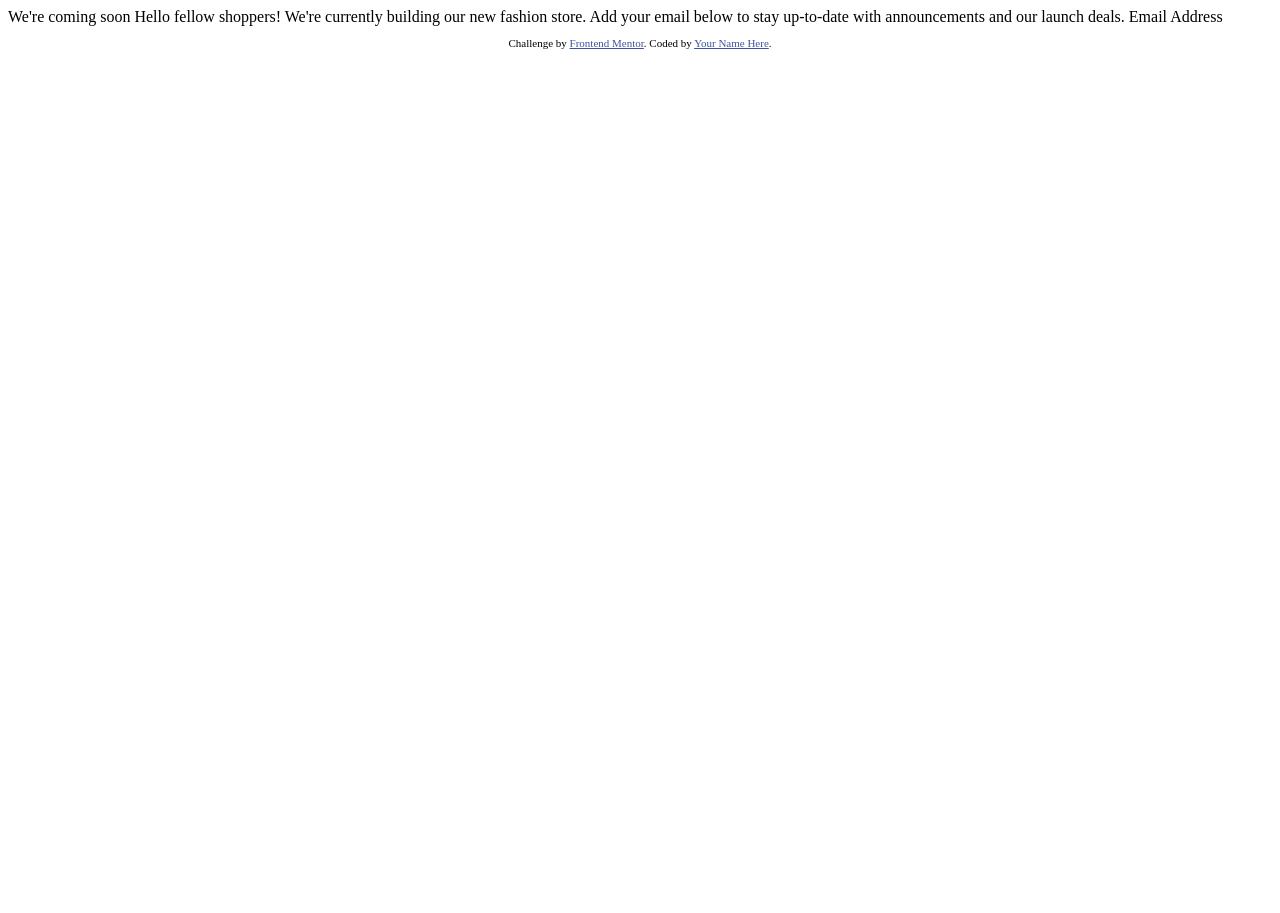
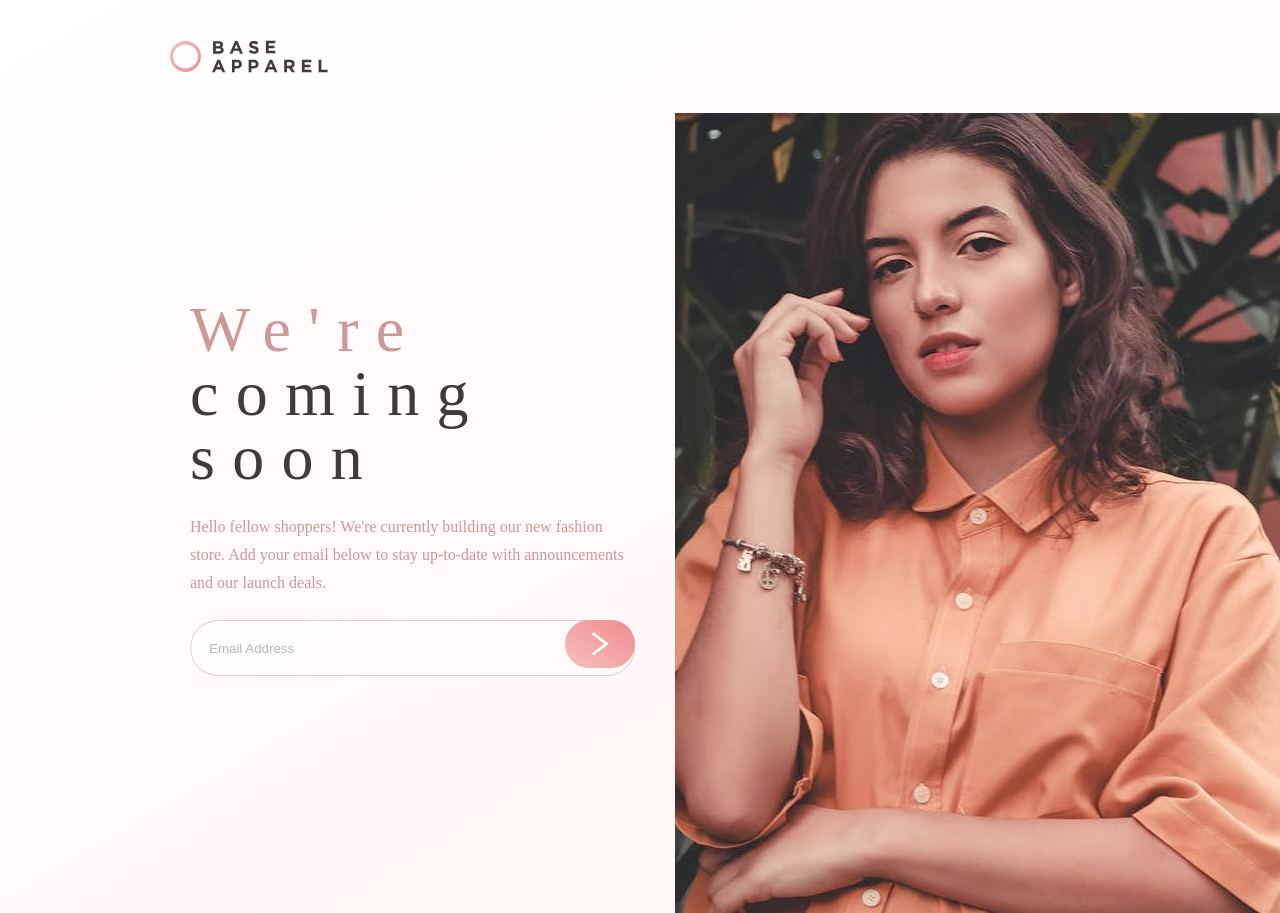
Before and after one commit to HiQendresa/base-apparel-coming-soon-page, a plain HTML site: page index.html in a window 1280 px wide. Before the commit the page ends 800 px from the top, so only its background shows below. Drawn offline with Linux system fonts and the light colour scheme.

Commit message:
initaial commit

```diff
--- a/index.html
+++ b/index.html
@@ -5,29 +5,44 @@
   <meta name="viewport" content="width=device-width, initial-scale=1.0"> <!-- displays site properly based on user's device -->
 
   <link rel="icon" type="image/png" sizes="32x32" href="./images/favicon-32x32.png">
+  <link rel="stylesheet" type="text/css"  href="./style.css">
 
-  <title>Frontend Mentor | Base Apparel coming soon page</title>
+  <title>Base Apparel coming soon page</title>
 
-  <!-- Feel free to remove these styles or customise in your own stylesheet 👍 -->
-  <style>
-    .attribution { font-size: 11px; text-align: center; }
-    .attribution a { color: hsl(228, 45%, 44%); }
-  </style>
 </head>
 <body>
 
-  We're coming soon
+  <main>
+    <div class="container">
+      <div class="header">
+        <img src="./images/logo.svg" alt="logo">
+      </div>
+      <div class="wrapper">
+        <div class="content">
+          <h1 class="title">
+            <span>We're </span>coming soon</h1>
+          <div class="description">
+            Hello fellow shoppers! We're currently building our new fashion store.
+            Add your email below to stay up-to-date with announcements and our launch deals.
+          </div>
+          <form action="submit">
+            <input type="email" name="email" id="email" placeholder="Email Address">
+            <button type="submit">
+              <img src="./images/icon-arrow.svg" alt="icon-arrow" class="arrow-icon"></button>
+              <img src="./images/icon-error.svg" alt="icon-error" class="error-icon"></button>
+          </form>
+        </div>
+        <div class="image-container">
+          <img src="./images/hero-mobile.jpg"
+          srcset="./images/hero-desktop.jpg 1024w, ./images/hero-mobile.jpg 768w, ./images/hero-mobile.jpg 480w"
+          sizes="(min-width: 1024px) 1024px, (min-width: 768px) 768px, 100vw"
+          alt="hero image">
+        </div>
+      </div>
+    </div>
+  </main>
 
-  Hello fellow shoppers! We're currently building our new fashion store.
-  Add your email below to stay up-to-date with announcements and our launch deals.
 
-  Email Address
 
-  <footer>
-    <p class="attribution">
-      Challenge by <a href="https://www.frontendmentor.io?ref=challenge" target="_blank">Frontend Mentor</a>.
-      Coded by <a href="#">Your Name Here</a>.
-    </p>
-  </footer>
 </body>
 </html>
--- /dev/null
+++ b/style.scss
@@ -0,0 +1,220 @@
+:root {
+    --very-dark-blue: hsl(234, 12%, 34%);
+    --font-family: 'Poppins', sans-serif;
+}
+
+*,
+*::before,
+*::after {
+  box-sizing: border-box;
+}
+
+body,
+h1,
+h2,
+h3,
+h4,
+p,
+figure,
+blockquote,
+dl,
+dd {
+    margin: 0;
+}
+
+/* Set core root defaults */
+html:focus-within {
+    scroll-behavior: smooth;
+}
+
+body {
+    min-height: 100vh;
+    text-rendering: optimizeSpeed;
+    line-height: 1.5;
+    overflow-x: hidden;
+    max-width: 1440px;
+    position: relative;
+    padding: 0px;
+}
+
+
+a:not([class]) {
+    text-decoration-skip-ink: auto;
+}
+
+img,
+picture {
+  height: 100%;
+  display: block;
+}
+
+main {
+    padding: 40px 20px;
+    background: linear-gradient(150deg, #FFF 0%, #FFF4F4 84.51%);
+
+    .container {
+        display: flex;
+        flex-direction: column;
+        justify-content: center;
+        align-items: center;
+        gap: 40px;
+
+        @media screen and (min-width:768px) {
+            flex-direction: column;
+            padding-left: 150px;
+
+        }
+
+        .header {
+            margin-right: auto;
+        }
+
+        .wrapper {
+            display: flex;
+            flex-direction: column;
+            gap: 20px;
+
+            @media screen and (min-width:768px) {
+                width: 100%;
+                flex-direction: row;
+                justify-content: space-between;
+                align-items: center;
+
+            }
+
+            .content {
+                order: 1;
+                padding: 0px 20px 52px;
+
+                display: flex;
+                flex-direction: column;
+                gap: 23px;
+
+                @media screen and (min-width:768px) {
+                    order: 0;
+                }
+
+                .title {
+                    width: 311px;
+                    color: #423A3A;
+                    text-align: center;
+                    font-family: Josefin Sans;
+                    font-size: 40px;
+                    font-style: normal;
+                    font-weight: 600;
+                    line-height: 42px;
+                    letter-spacing: 10.825px;
+
+                    span {
+                        color: #CE9898;
+                    }
+                    @media screen and (min-width:768px) {
+                        width: 444px;
+                        font-size: 64px;
+                        font-weight: 300;
+                        line-height: 64px;
+                        letter-spacing: 17.321px;
+                        text-align: left;
+
+                    }
+                }
+
+                .description {
+                    width: 311px;
+                    color: #CE9898;
+                    text-align: center;
+                    font-family: Josefin Sans;
+                    font-size: 14px;
+                    font-style: normal;
+                    font-weight: 400;
+                    line-height: 22px;
+
+                    @media screen and (min-width:768px) {
+                        width: 444px;
+                        font-size: 16px;
+                        line-height: 28px;
+                        text-align: left;
+                    }
+                }
+
+                form {
+                    position: relative;
+
+                    input {
+                        width: 311px;
+                        height: 48px;
+
+                        border-radius: 28px;
+                        border: 1px solid #CE9898;
+                        outline: none;
+                        opacity: 0.5;
+
+                        padding: 0 18px;
+                        position: relative;
+
+                        ::placeholder {
+                            color: #CE9898;
+                            font-family: Josefin Sans;
+                            font-size: 14px;
+                            font-style: normal;
+                            font-weight: 400;
+                            line-height: 28px;
+
+                            opacity: 0.5;
+                        }
+
+                        @media screen and (min-width:768px) {
+                            width: 445px;
+                            height: 56px;
+                        }
+                    }
+
+                    button {
+                        width: 70px;
+                        height: 48px;
+                        background: linear-gradient(33deg, hsl(0, 80%, 86%, 1), hsl(0, 74%, 74%));
+                        border: none;
+                        outline: none;
+                        border-radius: 28px;
+                        align-items: center;
+                        display: flex;
+                        justify-content: center;
+                        align-items: center;
+                        position: absolute;
+                        top: 0;
+                        right: 0%;
+
+                        img {
+                            width: 19px;
+                            height: 24px;
+                        }
+
+                    }
+                    .error-icon {
+                        display: none !important;
+                    }
+                }
+            }
+
+            .image-container {
+                width: 350px;
+
+                img {
+                    width: 100%;
+
+                    @media screen and (min-width:768px) {
+                        width: auto;
+                    }
+                }
+
+                @media screen and (min-width:768px) {
+                    width: 610px;
+                    height: 800px;
+                }
+            }
+    }
+    }
+
+
+
+}
```
Also changed, not shown: style.css (added), 1 other file.
